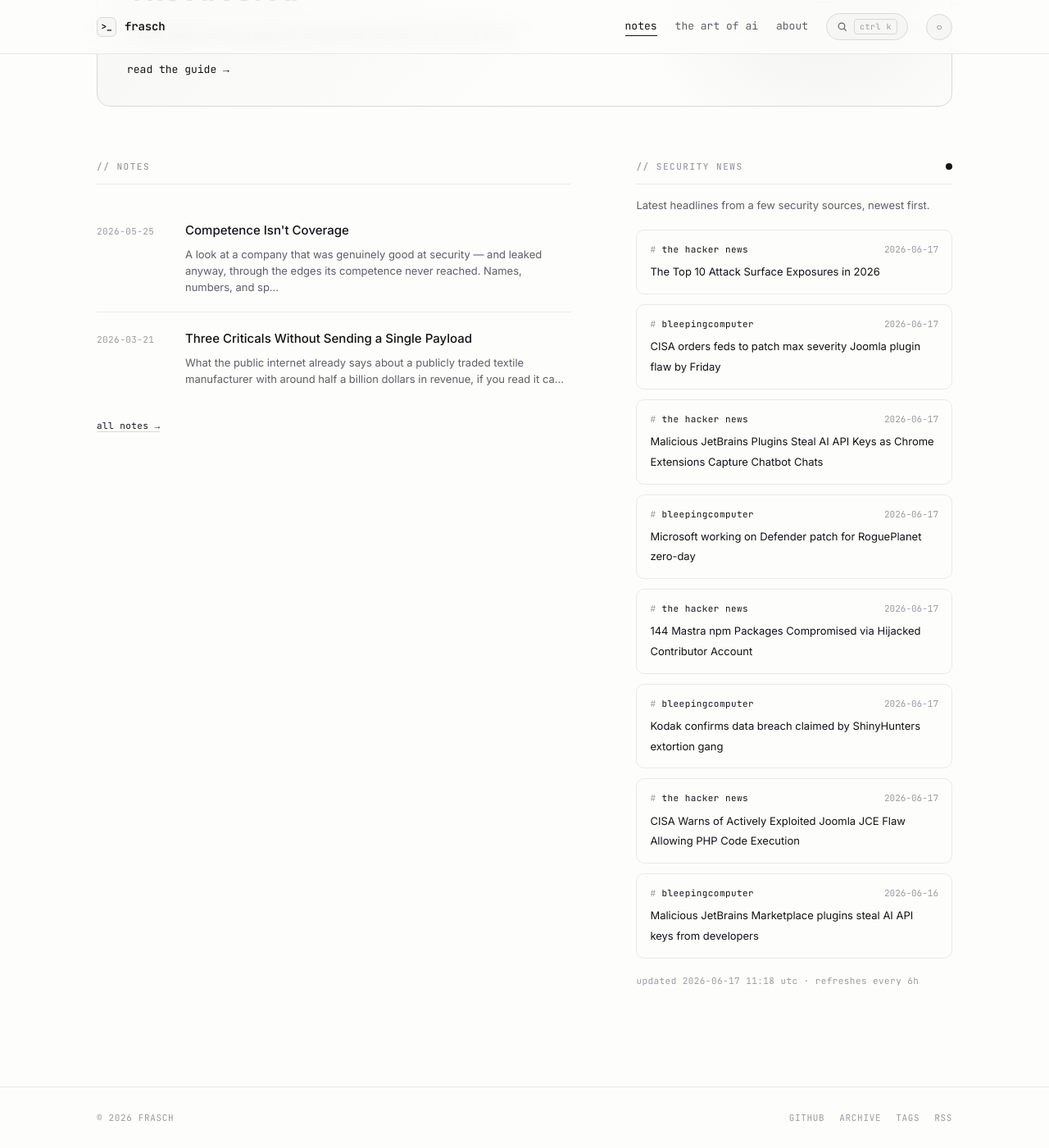
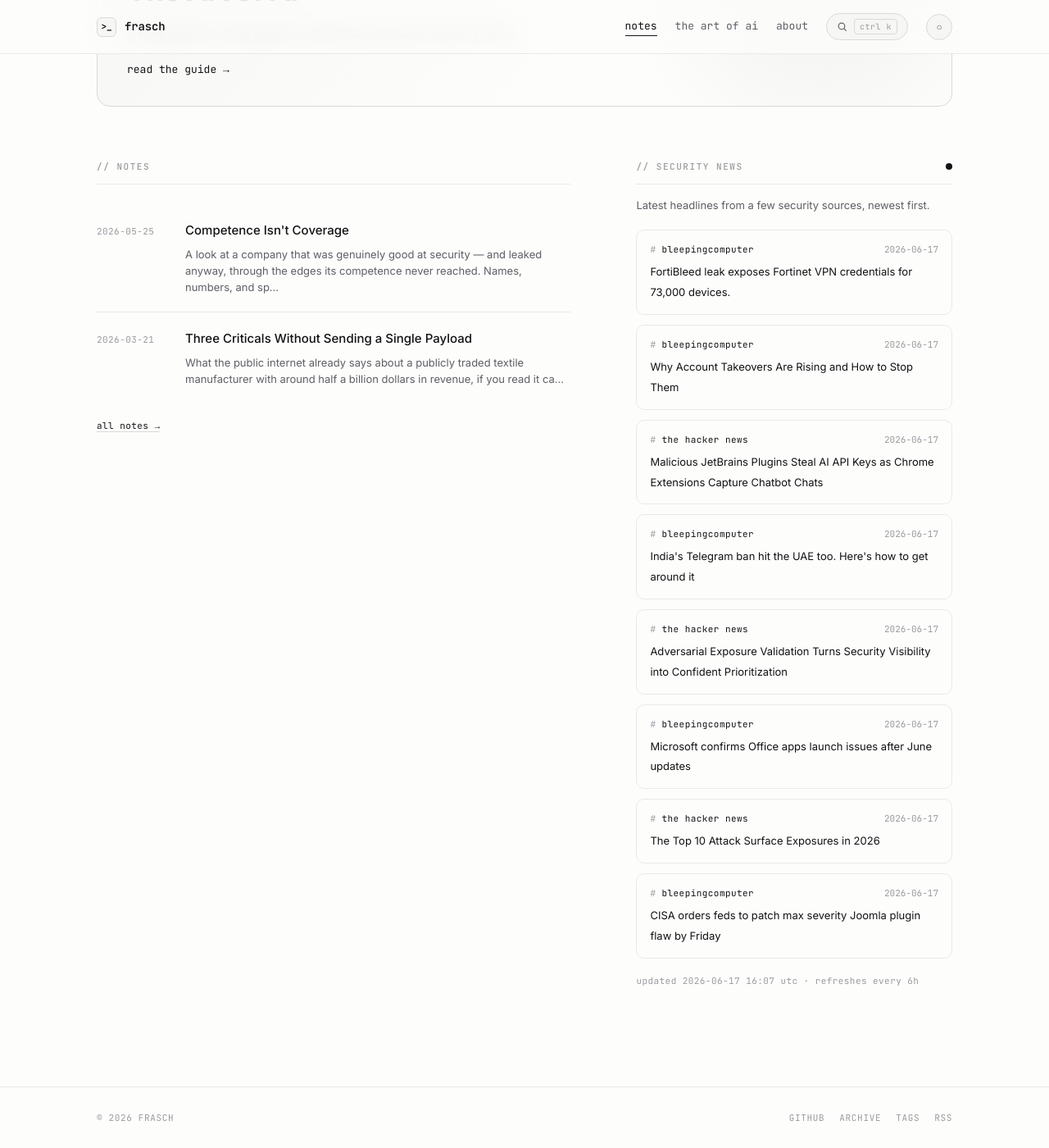
Before and after one commit to whoisfrasch/frasch, a Jekyll site: the page built from index.html, in a window 1280 px wide and 1400 px high, scrolled down 590 px. Shown: the whole window at 82% size. Built offline with Jekyll 4.4.1, drawn with Linux system fonts in a browser that asks for light colours.

Commit message:
Refresh security news feed

```diff
--- a/_data/news.json
+++ b/_data/news.json
@@ -1,6 +1,42 @@
 {
-  "updated": "2026-06-17T11:18:57Z",
+  "updated": "2026-06-17T16:07:31Z",
   "items": [
+    {
+      "source": "bleepingcomputer",
+      "title": "FortiBleed leak exposes Fortinet VPN credentials for 73,000 devices.",
+      "link": "https://www.bleepingcomputer.com/news/security/fortibleed-leak-exposes-fortinet-vpn-credentials-for-73-000-devices/",
+      "date": "2026-06-17T15:12:57Z"
+    },
+    {
+      "source": "bleepingcomputer",
+      "title": "Why Account Takeovers Are Rising and How to Stop Them",
+      "link": "https://www.bleepingcomputer.com/news/security/why-account-takeovers-are-rising-and-how-to-stop-them/",
+      "date": "2026-06-17T14:00:10Z"
+    },
+    {
+      "source": "the hacker news",
+      "title": "Malicious JetBrains Plugins Steal AI API Keys as Chrome Extensions Capture Chatbot Chats",
+      "link": "https://thehackernews.com/2026/06/malicious-jetbrains-plugins-steal-ai.html",
+      "date": "2026-06-17T13:51:58Z"
+    },
+    {
+      "source": "bleepingcomputer",
+      "title": "India's Telegram ban hit the UAE too. Here's how to get around it",
+      "link": "https://www.bleepingcomputer.com/news/security/indias-telegram-ban-hit-the-uae-too-heres-how-to-get-around-it/",
+      "date": "2026-06-17T13:12:45Z"
+    },
+    {
+      "source": "the hacker news",
+      "title": "Adversarial Exposure Validation Turns Security Visibility into Confident Prioritization",
+      "link": "https://thehackernews.com/2026/06/adversarial-exposure-validation-turns.html",
+      "date": "2026-06-17T11:58:00Z"
+    },
+    {
+      "source": "bleepingcomputer",
+      "title": "Microsoft confirms Office apps launch issues after June updates",
+      "link": "https://www.bleepingcomputer.com/news/microsoft/microsoft-confirms-office-apps-launch-issues-after-june-updates/",
+      "date": "2026-06-17T11:54:21Z"
+    },
     {
       "source": "the hacker news",
       "title": "The Top 10 Attack Surface Exposures in 2026",
@@ -12,42 +48,6 @@
       "title": "CISA orders feds to patch max severity Joomla plugin flaw by Friday",
       "link": "https://www.bleepingcomputer.com/news/security/cisa-orders-feds-to-patch-max-severity-joomla-plugin-flaw-by-friday/",
       "date": "2026-06-17T10:09:24Z"
-    },
-    {
-      "source": "the hacker news",
-      "title": "Malicious JetBrains Plugins Steal AI API Keys as Chrome Extensions Capture Chatbot Chats",
-      "link": "https://thehackernews.com/2026/06/malicious-jetbrains-plugins-steal-ai.html",
-      "date": "2026-06-17T09:38:46Z"
-    },
-    {
-      "source": "bleepingcomputer",
-      "title": "Microsoft working on Defender patch for RoguePlanet zero-day",
-      "link": "https://www.bleepingcomputer.com/news/microsoft/microsoft-working-on-defender-patch-for-rogueplanet-zero-day/",
-      "date": "2026-06-17T08:32:29Z"
-    },
-    {
-      "source": "the hacker news",
-      "title": "144 Mastra npm Packages Compromised via Hijacked Contributor Account",
-      "link": "https://thehackernews.com/2026/06/144-mastra-npm-packages-compromised-via.html",
-      "date": "2026-06-17T07:38:24Z"
-    },
-    {
-      "source": "bleepingcomputer",
-      "title": "Kodak confirms data breach claimed by ShinyHunters extortion gang",
-      "link": "https://www.bleepingcomputer.com/news/security/kodak-confirms-data-breach-claimed-by-shinyhunters-extortion-gang/",
-      "date": "2026-06-17T07:07:56Z"
-    },
-    {
-      "source": "the hacker news",
-      "title": "CISA Warns of Actively Exploited Joomla JCE Flaw Allowing PHP Code Execution",
-      "link": "https://thehackernews.com/2026/06/cisa-warns-of-actively-exploited-joomla.html",
-      "date": "2026-06-17T05:50:46Z"
-    },
-    {
-      "source": "bleepingcomputer",
-      "title": "Malicious JetBrains Marketplace plugins steal AI API keys from developers",
-      "link": "https://www.bleepingcomputer.com/news/security/malicious-jetbrains-marketplace-plugins-steal-ai-api-keys-from-developers/",
-      "date": "2026-06-16T21:54:50Z"
     }
   ]
 }
```
